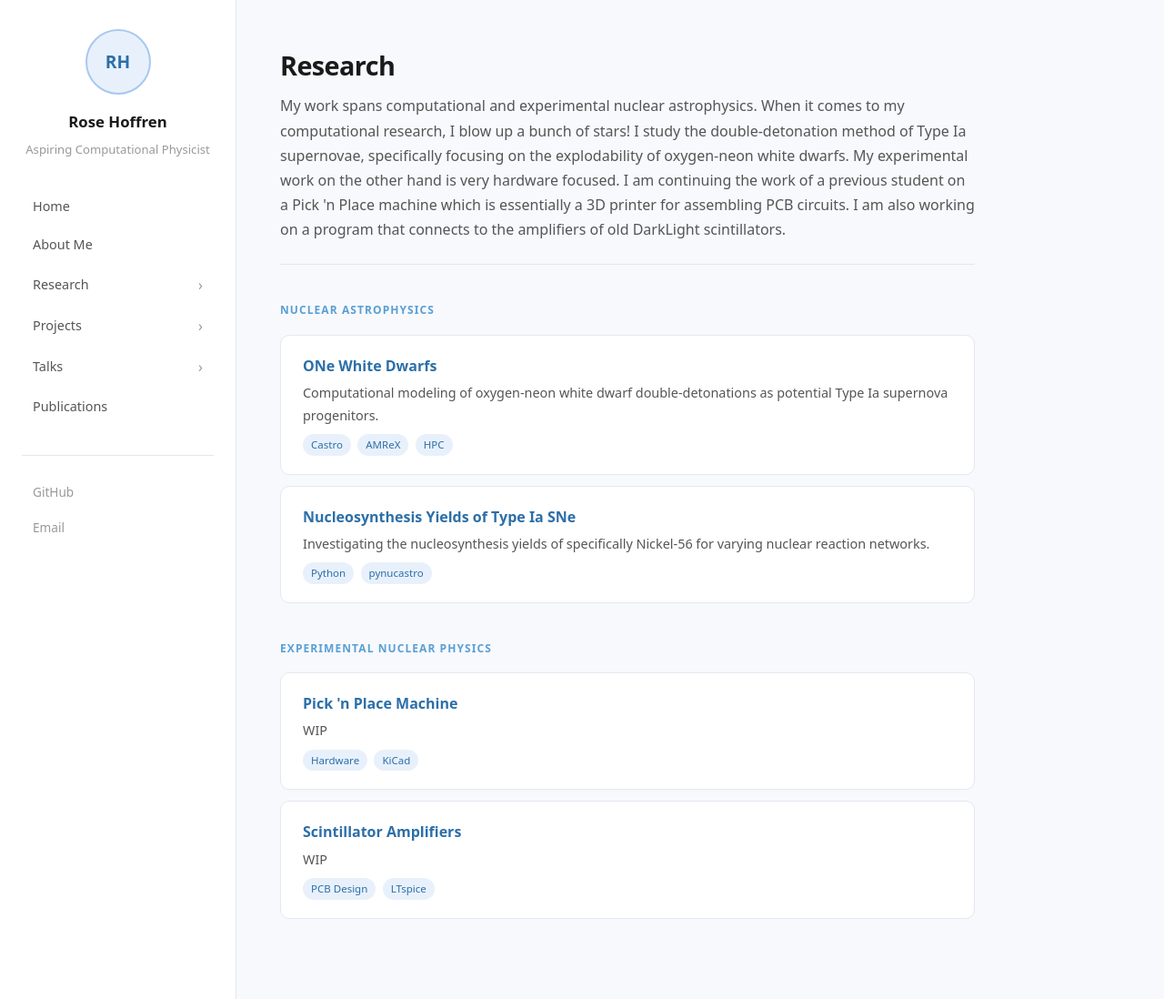
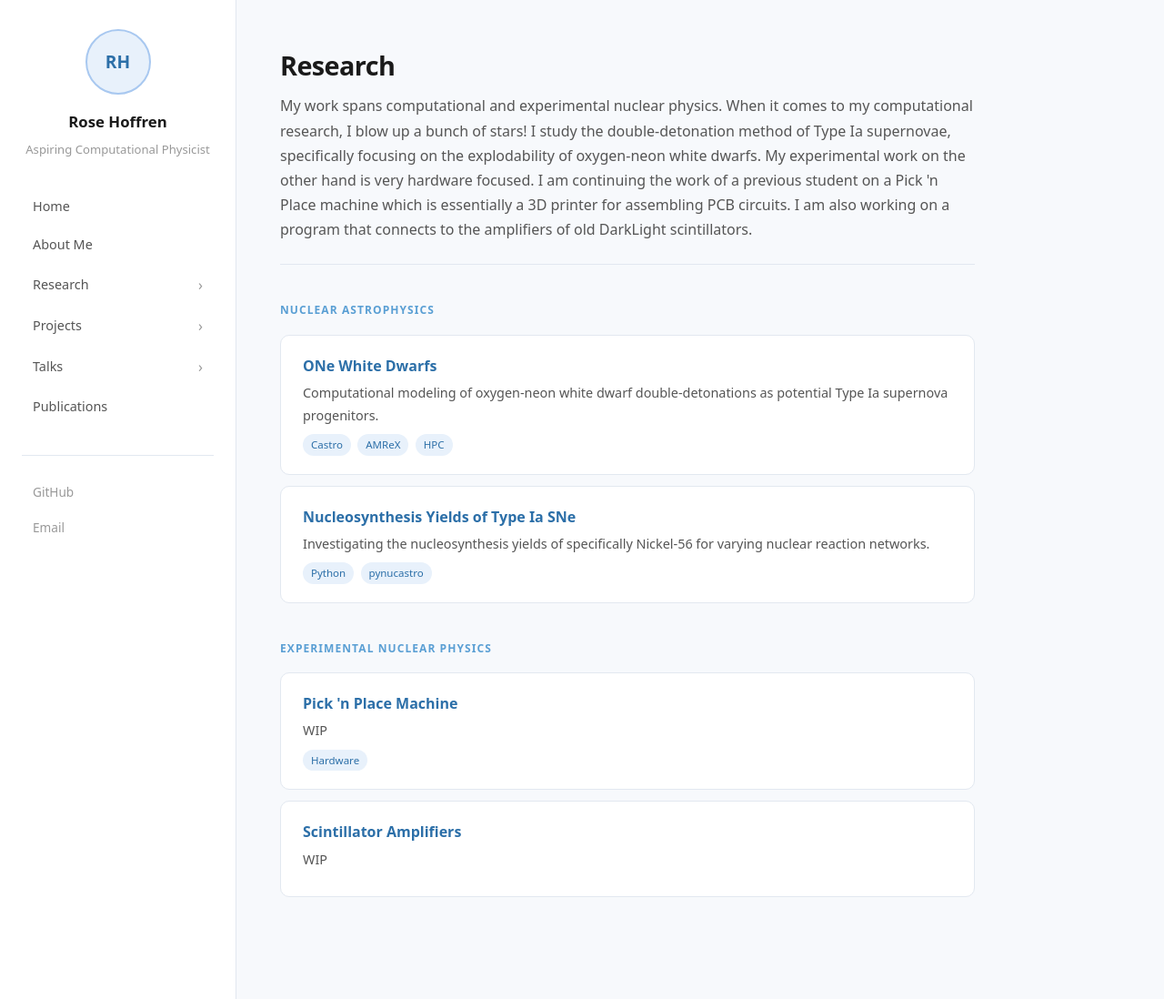
Before and after one commit to rosehffr/rosehoffren.github.io, a Jekyll site: the page built from research/index.md, in a window 1280 px wide and 1098 px high. Shown: the whole window at 91% size. Built offline with Jekyll 4.4.1, drawn with Linux system fonts in a browser that asks for light colours.

Commit message:
Update index.md

```diff
--- a/research/index.md
+++ b/research/index.md
@@ -5,7 +5,7 @@ title: Research
 
 <div class="page-header">
   <h1>Research</h1>
-  <p>My work spans computational and experimental nuclear astrophysics. When it comes to my computational research, I blow up a bunch of stars! I study the double-detonation method of Type Ia supernovae, specifically focusing on the explodability of oxygen-neon white dwarfs. My experimental work on the other hand is very hardware focused. I am continuing the work of a previous student on a Pick 'n Place machine which is essentially a 3D printer for assembling PCB circuits. I am also working on a program that connects to the amplifiers of old DarkLight scintillators.</p>
+  <p>My work spans computational and experimental nuclear physics. When it comes to my computational research, I blow up a bunch of stars! I study the double-detonation method of Type Ia supernovae, specifically focusing on the explodability of oxygen-neon white dwarfs. My experimental work on the other hand is very hardware focused. I am continuing the work of a previous student on a Pick 'n Place machine which is essentially a 3D printer for assembling PCB circuits. I am also working on a program that connects to the amplifiers of old DarkLight scintillators.</p>
 </div>
 
 <div class="section">
@@ -36,15 +36,12 @@ title: Research
     <p> WIP</p>
     <div class="meta">
       <span class="tag">Hardware</span>
-      <span class="tag">KiCad</span>
     </div>
   </div>
   <div class="card">
     <h3><a href="{{ '/research/experimental-nuclear-physics/scintillator-amplifiers/' | relative_url }}">Scintillator Amplifiers</a></h3>
     <p>WIP</p>
     <div class="meta">
-      <span class="tag">PCB Design</span>
-      <span class="tag">LTspice</span>
     </div>
   </div>
 </div>
```
